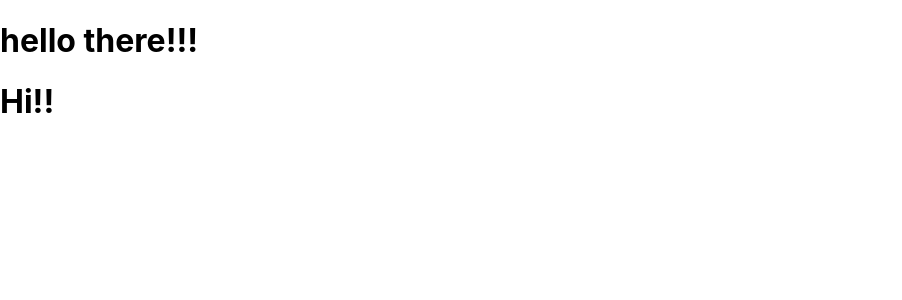
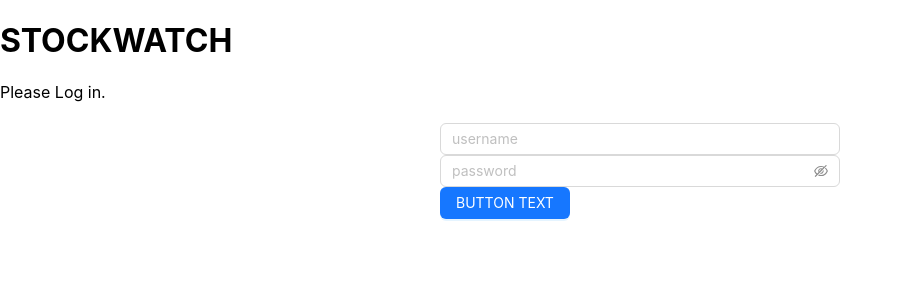
Before and after one commit to g-star423/stockwatch-front, a React (Create React App) app: page / in a window 1280 px wide. Shown: the top 300 px of the page, without its empty margins (0-902 px from the left). Built offline with nearby package versions, Linux system fonts and the light colour scheme.

Commit message:
user login component working as expected

```diff
--- a/package.json
+++ b/package.json
@@ -10,6 +10,7 @@
     "@types/node": "^16.18.11",
     "@types/react": "^18.0.26",
     "@types/react-dom": "^18.0.10",
+    "antd": "^5.1.4",
     "axios": "^1.2.2",
     "react": "^18.2.0",
     "react-dom": "^18.2.0",
--- a/src/App.css
+++ b/src/App.css
@@ -1,38 +1,7 @@
-.App {
-  text-align: center;
+.form-div {
+  width: 90%;
+  max-width: 400px;
+  margin-left: auto;
+  margin-right: auto;
+  padding: 5px;
 }
-
-.App-logo {
-  height: 40vmin;
-  pointer-events: none;
-}
-
-@media (prefers-reduced-motion: no-preference) {
-  .App-logo {
-    animation: App-logo-spin infinite 20s linear;
-  }
-}
-
-.App-header {
-  background-color: #282c34;
-  min-height: 100vh;
-  display: flex;
-  flex-direction: column;
-  align-items: center;
-  justify-content: center;
-  font-size: calc(10px + 2vmin);
-  color: white;
-}
-
-.App-link {
-  color: #61dafb;
-}
-
-@keyframes App-logo-spin {
-  from {
-    transform: rotate(0deg);
-  }
-  to {
-    transform: rotate(360deg);
-  }
-}
--- a/src/App.tsx
+++ b/src/App.tsx
@@ -1,25 +1,17 @@
-import React, { ReactNode } from 'react';
+import React, { ReactNode, useState } from 'react';
 import './App.css';
 import Header from './Components/Header'
-
-//conventional props
-function Heading({ title }: { title: string; }) {
-  return (
-    <h1>{title}</h1>
-  )
-}
-
-function HeadingWithContent({ children }: { children: ReactNode; }) {
-  return (
-    <h1>{children}</h1>
-  )
-}
+import UserLogin from './Components/UserLogin';
 
 function App() {
+  const [loggedInUsername, setLoggedInUsername] = useState('');
+  const [loggedInUserID, setLoggedInUserID] = useState(0);
+
+
   return (
     <div>
-      <Heading title={'hello there!!!'}></Heading>
-      <HeadingWithContent>Hi!!</HeadingWithContent>
+      <Header loggedInUsername={loggedInUsername} loggedInUserID={loggedInUserID} />
+      <UserLogin setLoggedInUsername={setLoggedInUsername} setLoggedInUserID={setLoggedInUserID} />
     </div>
   );
 }
--- a/src/Components/Header.tsx
+++ b/src/Components/Header.tsx
@@ -1,9 +1,16 @@
+import React, { useState } from "react";
 
+interface HeaderProps {
+    loggedInUsername: string
+    loggedInUserID: number
+}
 
-function Header() {
+function Header({ loggedInUsername }: HeaderProps) {
+
     return (
         <header>
-            <p>This is a header</p>
+            <h1>STOCKWATCH</h1>
+            {loggedInUsername === '' ? <p>Please Log in.</p> : <p>Welcome {loggedInUsername}</p>}
         </header>
     )
 }
--- /dev/null
+++ b/src/Components/UserLogin.tsx
@@ -0,0 +1,53 @@
+import React, { useState } from "react"
+import axios from "axios"
+import { Button, Input } from 'antd';
+import Password from "antd/es/input/Password";
+
+interface UserLoginProps {
+    setLoggedInUsername: Function
+    setLoggedInUserID: Function
+}
+
+
+function UserLogin({ setLoggedInUserID, setLoggedInUsername }: UserLoginProps) {
+    const [username, setUsername] = useState('')
+    const [password, setPassword] = useState('')
+
+    function handleUsername(event: React.ChangeEvent<HTMLInputElement>) {
+        setUsername(event.target.value)
+    }
+    function handlePassword(event: React.ChangeEvent<HTMLInputElement>) {
+        setPassword(event.target.value)
+    }
+    function handleSubmit(event: React.FormEvent<HTMLFormElement>) {
+        event.preventDefault()
+        console.log(`Submitted form, username: ${username}, password: ${password}`);
+        axios.put('http://localhost:8000/api/useraccount/login',
+            {
+                'email': username,
+                'password': password
+            }).then(
+                (response) => {
+                    console.log(response.data);
+                    setLoggedInUsername(response.data.email)
+                    setLoggedInUserID(response.data.id)
+                }
+            ).catch(
+                (error) => {
+                    console.log(error);
+                }
+            )
+    }
+
+    return (
+        <div className="form-div">
+            <form onSubmit={(event) => handleSubmit(event)}>
+                <Input type="text" placeholder="username" onChange={(event: React.ChangeEvent<HTMLInputElement>) => handleUsername(event)} />
+                <Password placeholder="password" onChange={(event: React.ChangeEvent<HTMLInputElement>) => handlePassword(event)} />
+                <Button type="primary" htmlType="submit">BUTTON TEXT</Button>
+            </form>
+        </div>
+    )
+}
+
+export default UserLogin
```
Also changed, not shown: src/Components/NewUser.tsx (added, +8 -0 lines), 1 other file (tests, documents, lock files or other folders).
